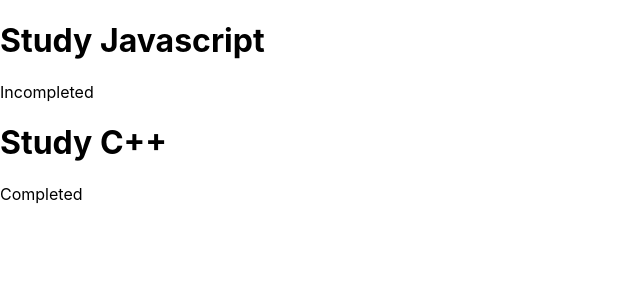
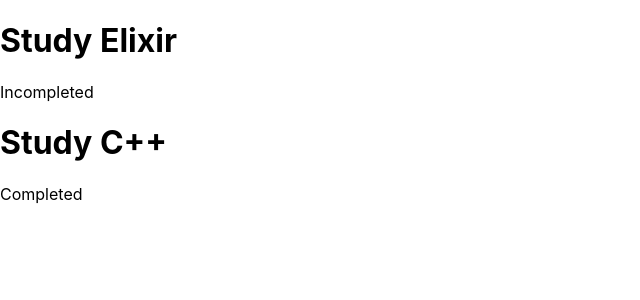
Before and after one commit to matheustanaka/react-studies, a React (Create React App) app: page / in a window 1280 px wide. Shown: the top 300 px of the page, without its empty margins (0-640 px from the left). Built offline with nearby package versions, Linux system fonts and the light colour scheme; no server answers.

Commit message:
feat: change task

```diff
--- a/src/App.js
+++ b/src/App.js
@@ -8,7 +8,7 @@ const App = () => {
   const [tasks, setTasks] = useState([
     {
       id: '1',
-      description: 'Study Javascript',
+      description: 'Study Elixir',
       isCompleted: false,
     },
     {
```
